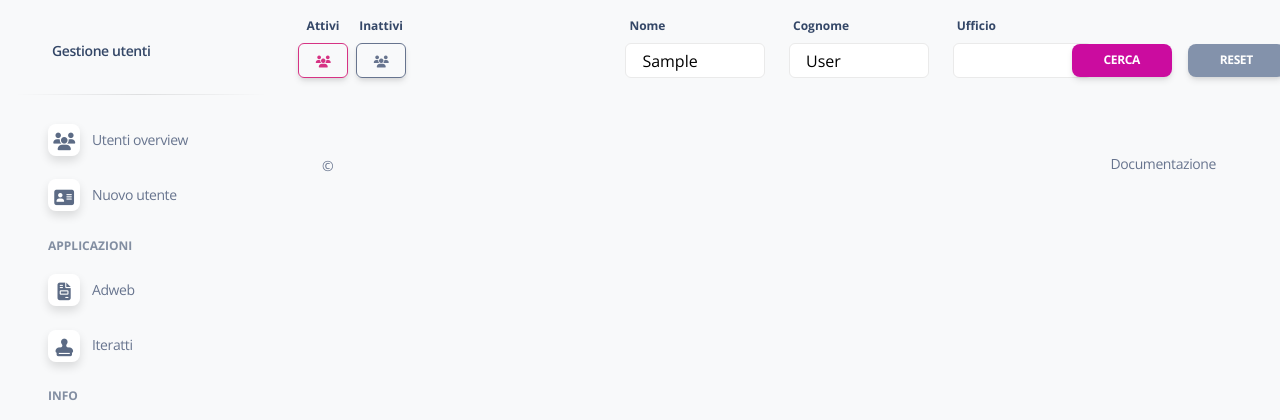
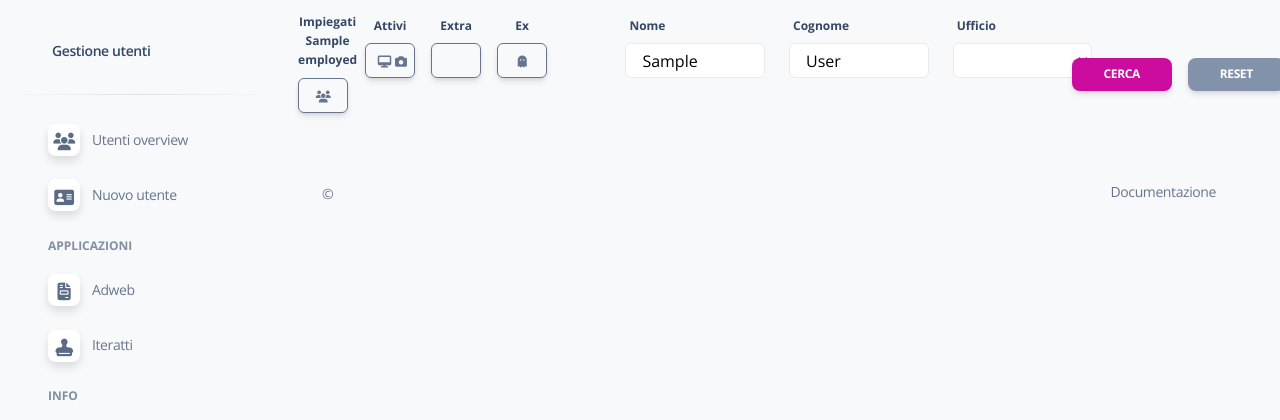
Before and after one commit to flond7/handleUsers, a Django app: template handleUsers/api/templates/adweb.html in a window 1280 px wide. Shown: the top 420 px of the page. Run offline with Django 4.2, Linux system fonts and the light colour scheme; the template is opened without the code that fills it: most values are stand-ins (such as "Sample title", 1, 10 or a date in 2020); lists and menus that the app fills with data are empty; some libraries are stand-ins or nearby versions.

Commit message:
added user status filter

```diff
--- a/handleUsers/api/templates/includes/filters.html
+++ b/handleUsers/api/templates/includes/filters.html
@@ -1,24 +1,43 @@
       <form method="get" class="w-100">
         <div class="row justify-content-end">
-          <div class="col-md-1">
+          <div class="col-md-2">
             <div class="d-flex">
               <div class="col">
-                <label class="mx-0 w-100 text-center">Attivi</label>
+                <label class="mx-0 w-100 text-center">Impiegati {{employed}}</label>
                 {% comment %} <button class="rounded button-active border-none"><i class="fa fa-users mx-1"></i> </button> {% endcomment %}
-                <a class="btn d-flex justify-content-center rounded button-active border-none" href="/api/user_overview?name=&surname=&office=&active=True">
+                <a class="btn d-flex justify-content-center rounded {% if employed == 'True' %} button-active {% else %} button-inactive {% endif %} border-none" href="/api/user_overview?name=&surname=&office=&active=&employed=True"
+                  data-bs-toggle="tooltip" data-bs-placement="bottom" title="Persone attualmente impiegate nell'ente">
                   <i class="fa fa-users mx-1"></i>
                 </a>
               </div>
 
               <div class="col mx-2">
-                <label class="mx-0 w-100 text-center">Inattivi</label>
-                <a class="btn d-flex justify-content-center rounded button-inactive border-none" href="/api/user_overview?name=&surname=&office=&active=False">
-                  <i class="fa fa-users mx-1"></i>
+                <label class="mx-0 w-100 text-center">Attivi</label>
+                {% comment %} <button class="rounded button-active border-none"><i class="fa fa-users mx-1"></i> </button> {% endcomment %}
+                <a class="btn d-flex justify-content-center rounded {% if active == True %} button-active {% else %} button-inactive {% endif %} border-none" href="/api/user_overview?name=&surname=&office=&active=True&employed="
+                  data-bs-toggle="tooltip" data-bs-placement="bottom" title="Persone con un account attivo nell'ente (impiegati e non, in convenzione, esterni...)">
+                  <i class="fa fa-desktop mx-1"></i> <i class="fa-solid fa-camera"></i>
+                </a>
+              </div>
+
+              <div class="col mx-2">
+                <label class="mx-0 w-100 text-center">Extra</label>
+                <a class="btn d-flex justify-content-center rounded {% if active == False and employed == False %} button-active {% else %} button-inactive {% endif %} border-none" href="/api/user_overview?name=&surname=&office=&active=True&employed=False"
+                  data-bs-toggle="tooltip" data-bs-placement="bottom" title="Persone non impiegate ma attive">
+                  <i class="fa fa-ufo"></i> <i class="fa fa-alien"></i>
+                </a>
+              </div>
+
+              <div class="col mx-2">
+                <label class="mx-0 w-100 text-center">Ex</label>
+                <a class="btn d-flex justify-content-center rounded {% if active == False and employed == False %} button-active {% else %} button-inactive {% endif %} border-none" href="/api/user_overview?name=&surname=&office=&active=False&employed=False"
+                  data-bs-toggle="tooltip" data-bs-placement="bottom" title="Persone non attive e non impiegate">
+                  <i class="fa fa-ghost"></i>
                 </a>
               </div>
             </div>
           </div>
-          <div class="col-md-3"></div>
+          <div class="col-md-2"></div>
           {% comment %} <div class="col-md-1">
             <label for="name">Nome</label>
             <input class="form-input rounded border-none w-100" type="text" id="name" name="name" value={{name}}>
```
